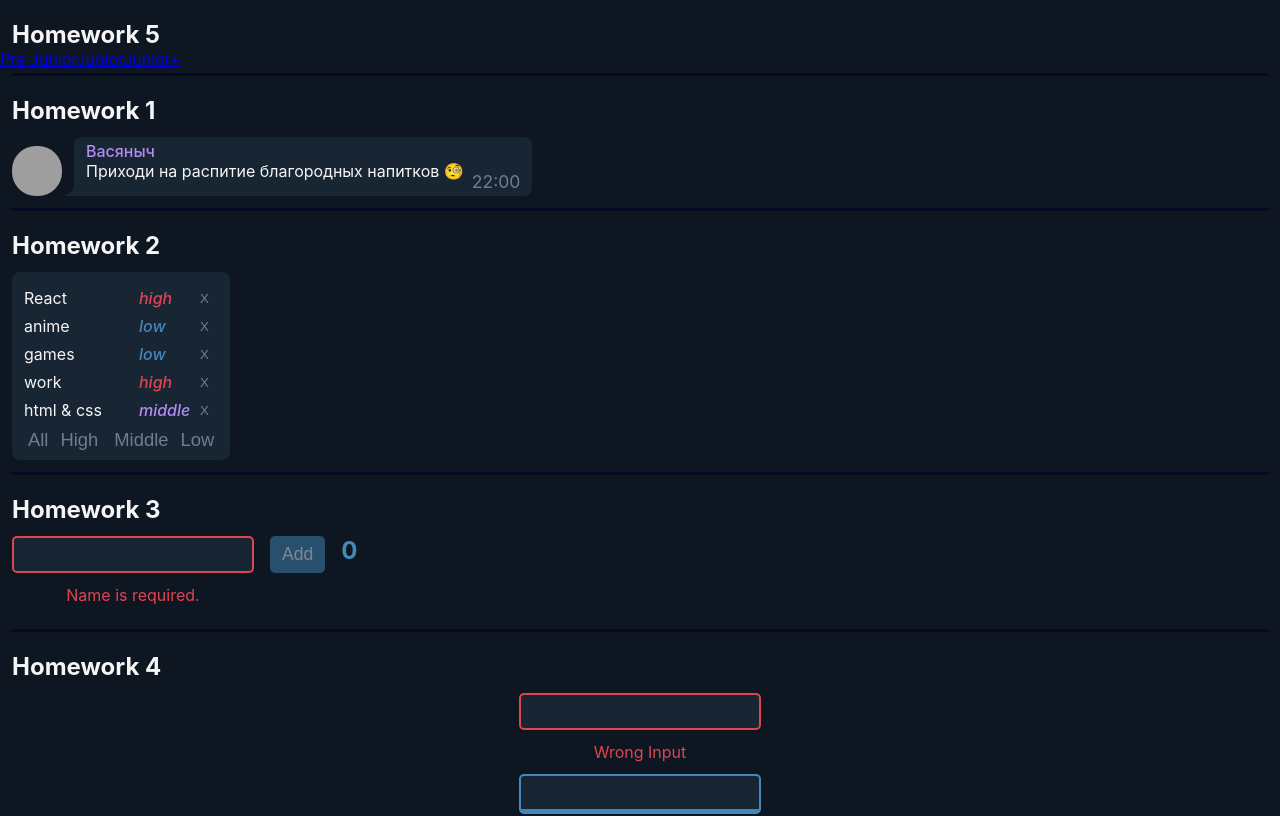
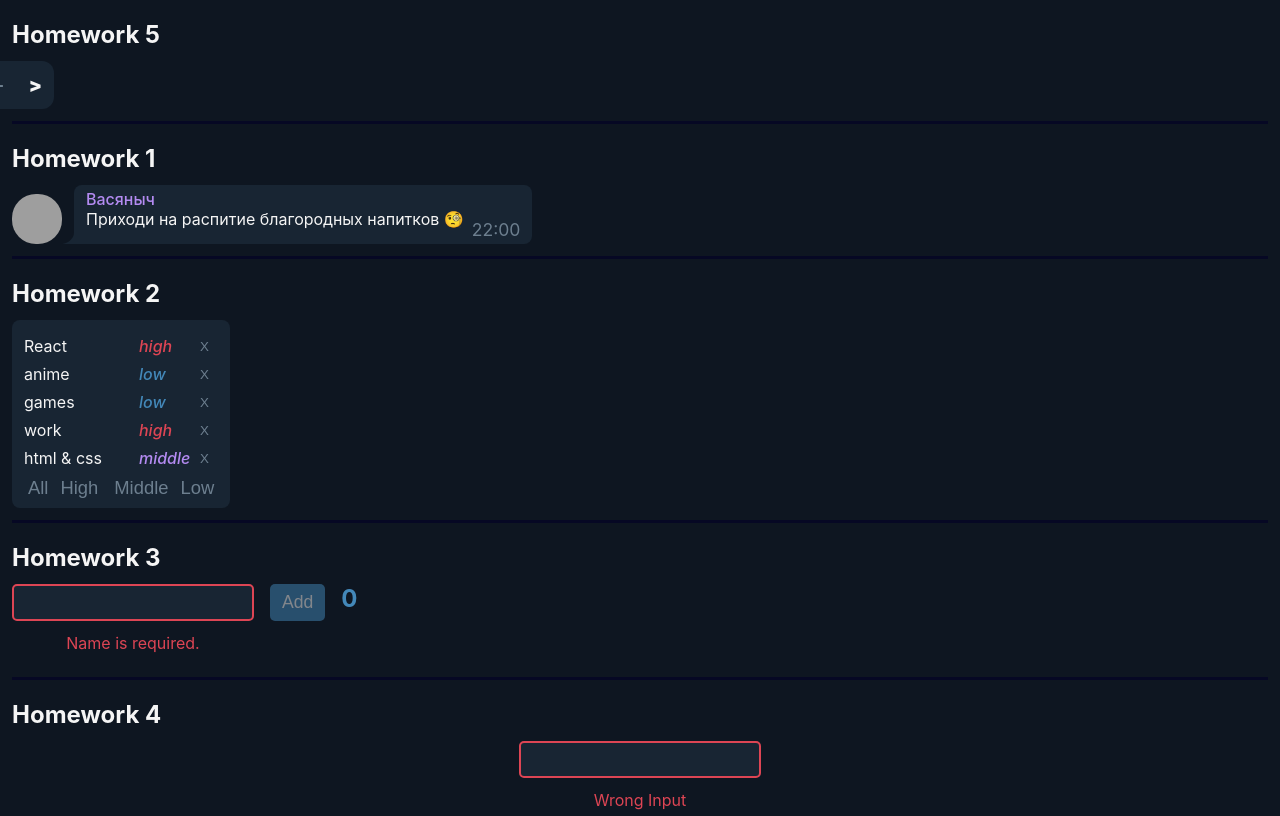
Before and after one commit to mykolao/react-homeworks, a React (Create React App) app: page /#/pre-junior in a window 1280 px wide. Shown: the top 816 px of the page. Built offline with nearby package versions, Linux system fonts and the light colour scheme; grey boxes are pictures that could not be loaded.

Commit message:
nav animated

```diff
--- a/src/homework-5/Header.module.css
+++ b/src/homework-5/Header.module.css
@@ -0,0 +1,53 @@
+.header {
+  margin: 12px;
+  /* display: inline-block; */
+  display: flex;
+  align-items: center;
+  justify-content: left;
+}
+
+.nav {
+  position: relative;
+  padding: 12px 0px;
+  background-color: var(--fg-color);
+  display: flex;
+}
+
+.nav_link {
+  padding: 0px 12px;
+  text-decoration: none;
+  color: var(--color-dark);
+  font-size: 1.2rem;
+  font-weight: 600;
+}
+
+.nav_link:hover {
+  color: var(--color-light);
+}
+
+.active {
+  color: var(--color-blue);
+}
+
+.nav_hider {
+  position: relative;
+  padding: 12px;
+  height: 100%;
+  font-size: 1.2rem;
+  background-color: var(--fg-color);
+  font-weight: 900;
+  cursor: pointer;
+  color: var(--color-light);
+  border-top-right-radius: 12px;
+  border-bottom-right-radius: 12px;
+}
+
+.visible {
+  left: 0px;
+  transition: left 1s cubic-bezier(0, 1.09, 1, 1);
+}
+
+.hidden {
+  left: -292px;
+  transition: left 1s cubic-bezier(1, 0.02, 1, 1);
+}
--- a/src/homework-5/Header.tsx
+++ b/src/homework-5/Header.tsx
@@ -1,20 +1,52 @@
 import { NavLink } from "react-router-dom";
 import { PATH } from "./Routes";
 import css from "./Header.module.css";
+import { useState } from "react";
 
 function Header() {
+  const [navHider, setNavHider] = useState<"<" | ">">(">");
+
+  const [navState, setNavState] = useState<
+    "visible" | "hidden"
+  >("hidden");
+
+  const onHoverHandler = () => {
+    setNavHider(navHider === ">" ? "<" : ">");
+    setNavState(navState === "hidden" ? "visible" : "hidden");
+  };
   return (
-    <nav className={css.header}>
-      <NavLink className={css.nav_link} to={PATH.PRE_JUNIOR}>
+    <div
+      className={css.header}
+      onMouseEnter={onHoverHandler}
+      onMouseLeave={onHoverHandler}
+    >
+      <nav className={`${css.nav} ${css[navState]}`}>
+        <NavLink
+          className={css.nav_link}
+          activeClassName={css.active}
+          to={PATH.PRE_JUNIOR}
+        >
           Pre Junior
         </NavLink>
-      <NavLink className={css.nav_link} to={PATH.JUNIOR}>
+        <NavLink
+          className={css.nav_link}
+          activeClassName={css.active}
+          to={PATH.JUNIOR}
+        >
           Junior
         </NavLink>
-      <NavLink className={css.nav_link} to={PATH.JUNIOR_PLUS}>
-        Junior+{" "}
+        <NavLink
+          className={css.nav_link}
+          activeClassName={css.active}
+          to={PATH.JUNIOR_PLUS}
+        >
+          Junior+
         </NavLink>
       </nav>
+      <div className={`${css.nav_hider} ${css[navState]}`}>
+        {navHider}
+      </div>
+    </div>
   );
 }
 
```
Lines whose indentation alone changed are shown as unchanged.
